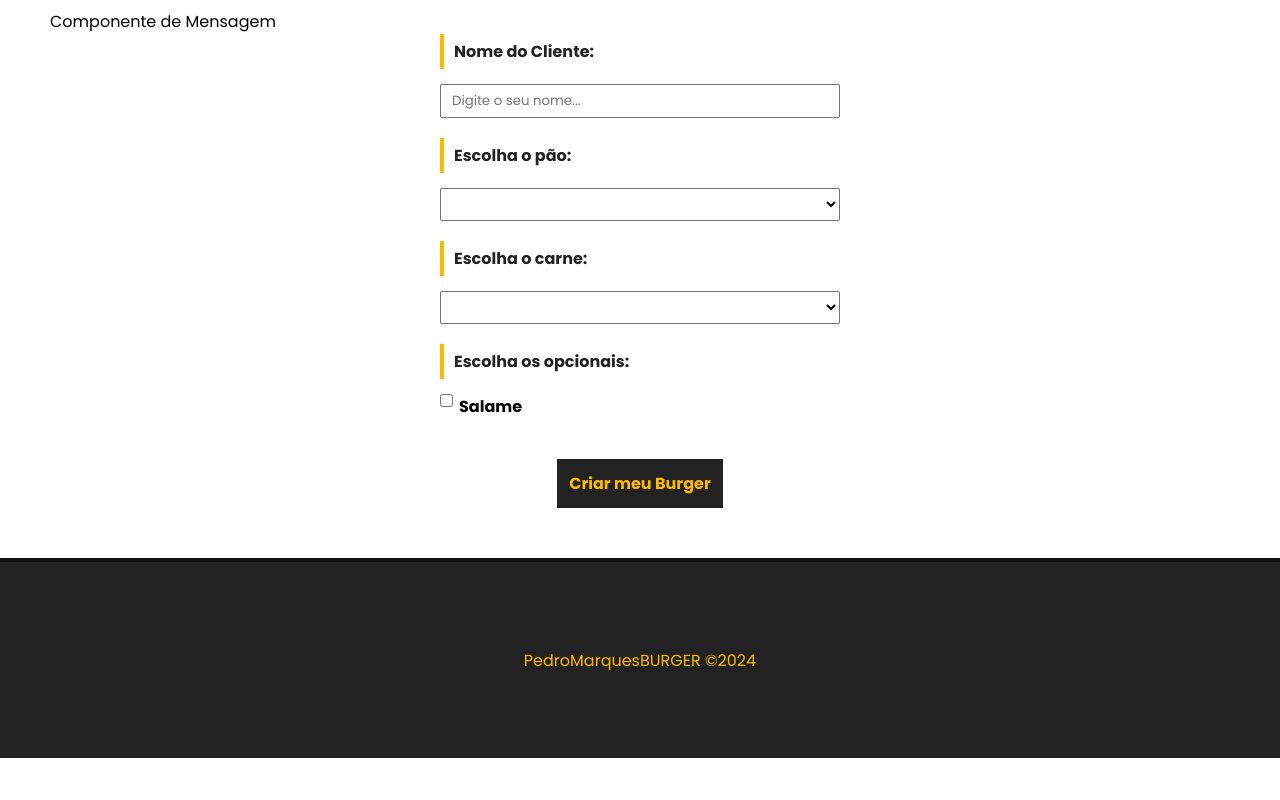
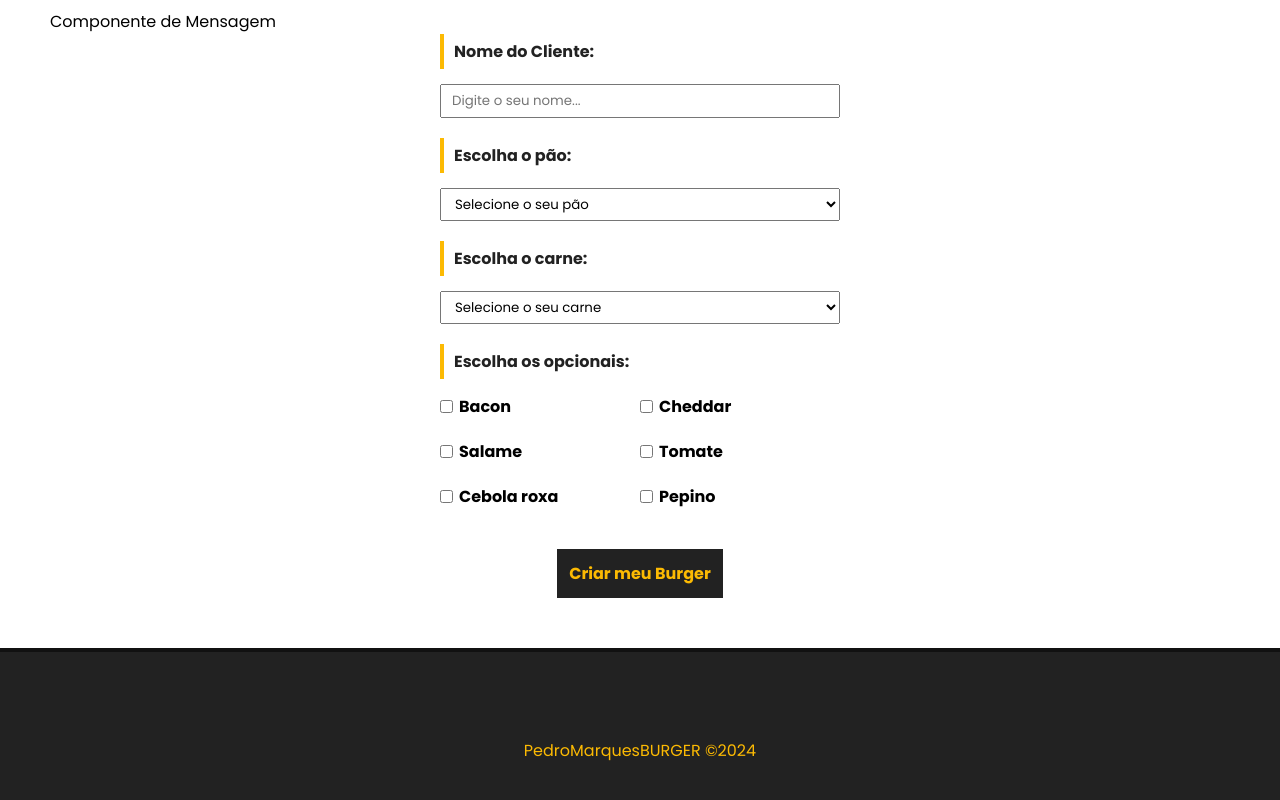
Before and after one commit to PedroMarquesN/makeABurguer, a Vue app: page / in a window 1280 px wide. Shown: the part 717-1517 px from the top of the page. Before the commit the page ends 1475 px from the top, so only its background shows below. Built offline with nearby package versions, Linux system fonts and the light colour scheme; data requests are answered from the project's data file.

Commit message:
Feat: adaptando Formulario

```diff
--- a/src/components/BurguerForm.vue
+++ b/src/components/BurguerForm.vue
@@ -1,4 +1,46 @@
 <script setup>
+import {onMounted , ref} from "vue";
+
+const nome = ref('');
+const carne = ref('');
+const carnes = ref('')
+const pao = ref('');
+const paes = ref('')
+const opcionaisData = ref('');
+const opcionaisSelecionados = ref([])
+const msg = ref('');
+const status = "Solicitado"
+
+async function getIngredientes() {
+  const req = await fetch("http://localhost:3000/ingredientes");
+  const data = await req.json()
+
+  carnes.value = data.carnes
+  paes.value = data.paes
+  opcionaisData.value = data.opcionais
+
+}
+
+async function createBurger(e){
+  e.preventDefault()
+
+  const data = {
+    nome: nome.value,
+    carne: carne.value,
+    pao: pao.value,
+    opcionais: opcionaisSelecionados.value,
+    status: "Solicitado"
+  }
+
+  const dataJson = JSON.stringify(data)
+
+}
+
+
+onMounted(() => {
+  getIngredientes()
+})
+
 
 </script>
 
@@ -7,7 +49,7 @@
   <div>
     <p>Componente de Mensagem</p>
     <div>
-      <form action="" id="burger-form">
+      <form action="" id="burger-form" @submit="createBurger">
         <div class="input-container">
           <label for="nome">Nome do Cliente:</label>
           <input type="text" id="nome" name="name" v-model="nome" placeholder="Digite o seu nome..."/>
@@ -16,21 +58,21 @@
           <label for="pao">Escolha o pão:</label>
           <select name="pao" id="pao" v-model="pao">
             <option value="">Selecione o seu pão</option>
-            <option value="integral">Integral</option>
+            <option  v-for="pao in paes" :key="pao.id" :value="pao.tipo">{{ pao.tipo }}</option>
           </select>
         </div>
         <div class="input-container">
           <label for="carne">Escolha o carne:</label>
           <select name="carne" id="carne" v-model="carne">
             <option value="">Selecione o seu carne</option>
-            <option value="bovina">bovina</option>
+            <option v-for="carne in carnes" :key="carne.id" :value="carne.tipo">{{ carne.tipo }}</option>
           </select>
         </div>
         <div id="opcionais-container" class="input-container">
           <label id="opcionais-title" for="opcionais">Escolha os opcionais:</label>
-          <div class="checkbox-container">
-            <input type="checkbox" id="opcionais" name="opcionais" v-model="opcionais" value="salame"/>
-            <span>Salame</span>
+          <div class="checkbox-container" v-for="opcional in opcionaisData" :key="opcional.id">
+            <input type="checkbox" id="opcionais" name="opcionais" v-model="opcionaisSelecionados" :value="opcional.tipo"/>
+            <span>{{ opcional.tipo }}</span>
           </div>
         </div>
         <div class="input-container">
@@ -80,7 +122,7 @@
 
   .checkbox-container {
     display: flex;
-    align-items: flex-start;
+    align-items: center;
     width: 50%;
     margin-bottom: 20px;
   }
```
